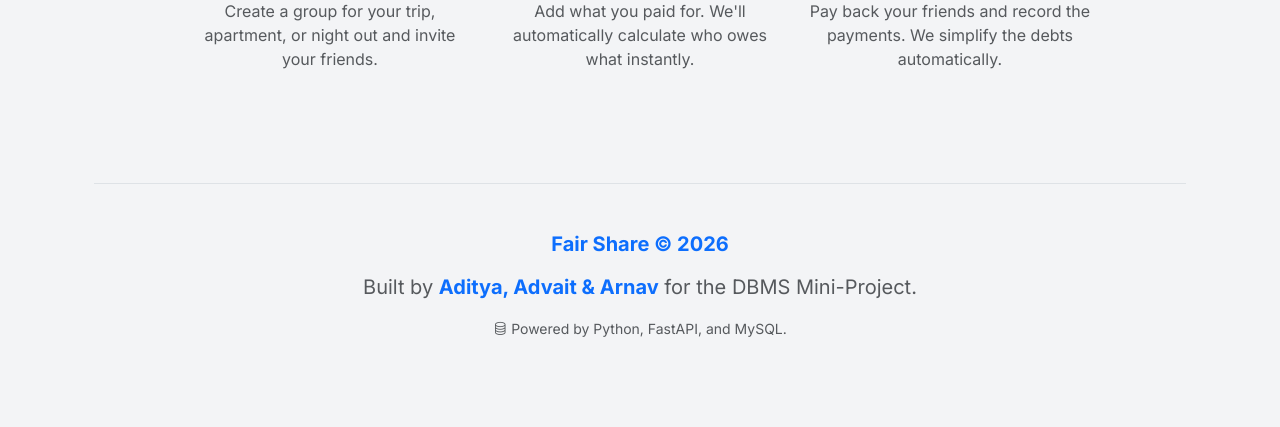
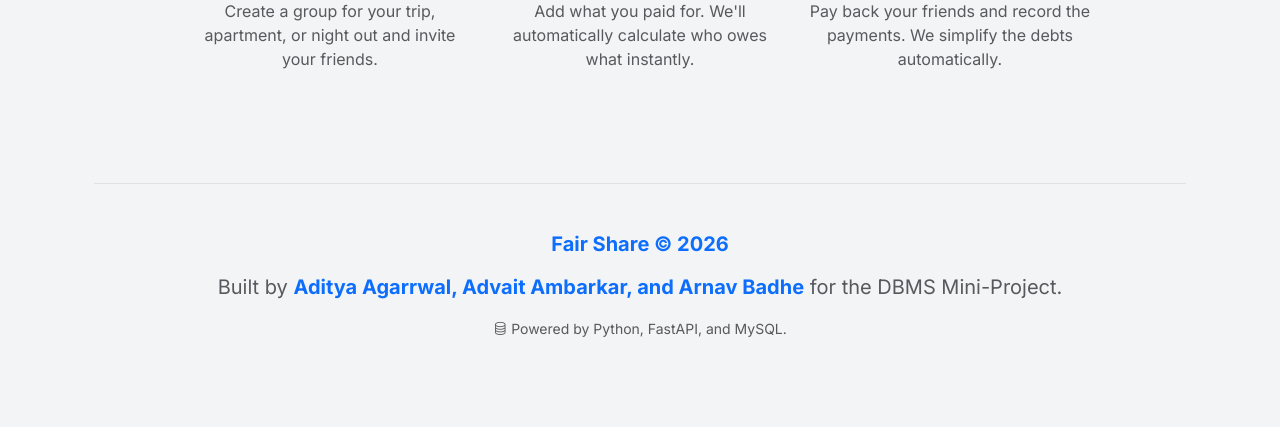
Before and after one commit to aadiitya2007/fair-share, a FastAPI app: page / in a window 1280 px wide. Shown: the part 1611-2038 px from the top of the page. Run offline with FastAPI, Linux system fonts and the light colour scheme.

Commit message:
docs: Update team member full names in footer

```diff
--- a/app/templates/index.html
+++ b/app/templates/index.html
@@ -89,7 +89,7 @@
 <!-- Footer -->
 <footer class="text-center text-muted border-top pt-5 pb-4 mt-5">
     <h5 class="fw-bold text-primary mb-3">Fair Share &copy; 2026</h5>
-    <p class="mb-1 fs-5">Built by <span class="text-primary fw-bold">Aditya, Advait & Arnav</span> for the DBMS Mini-Project.</p>
+    <p class="mb-1 fs-5">Built by <span class="text-primary fw-bold">Aditya Agarrwal, Advait Ambarkar, and Arnav Badhe</span> for the DBMS Mini-Project.</p>
     <p class="small mt-3"><i class="bi bi-database"></i> Powered by Python, FastAPI, and MySQL.</p>
 </footer>
 
```
